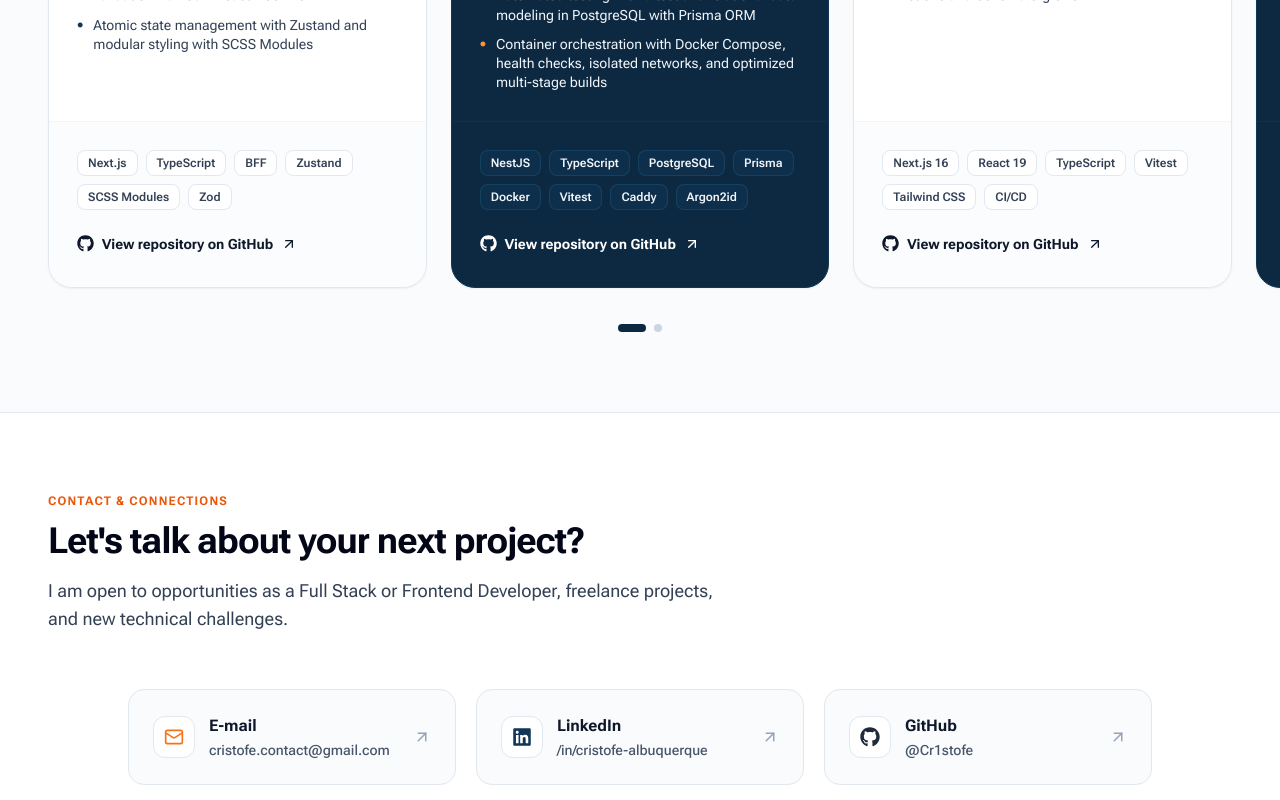
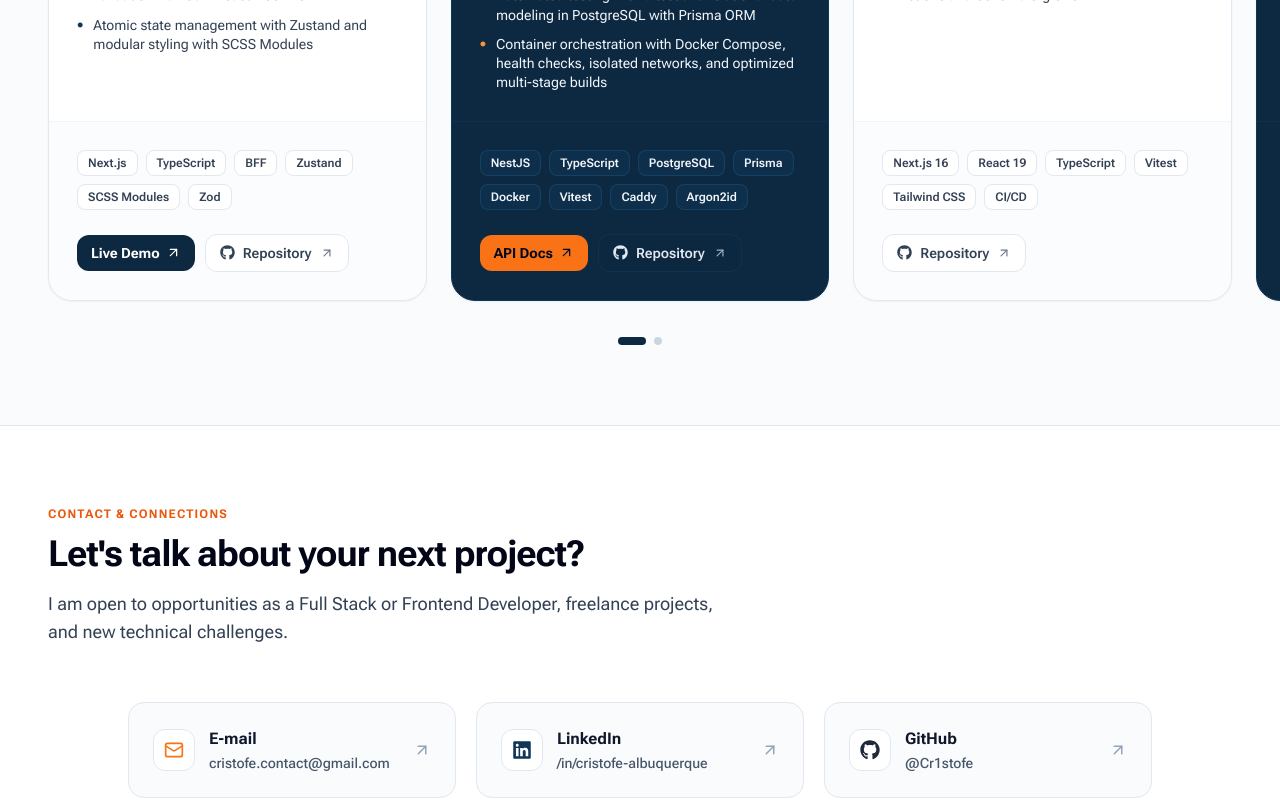
Before and after one commit to Cr1stofe/portfolio, a Next.js app: page /en in a window 1280 px wide. Shown: the part 2860-3660 px from the top of the page. Built offline with nearby package versions, Linux system fonts and the light colour scheme; no server answers.

Commit message:
feat(projects): add live demo and api docs links with standardized card actions

```diff
--- a/messages/en.json
+++ b/messages/en.json
@@ -99,7 +99,9 @@
     "title": "Featured Applications & Projects",
     "desc": "End-to-end applications — from relational data modeling and enterprise APIs to modern, responsive interfaces.",
     "highlightsLabel": "Key Features:",
-    "viewRepo": "View repository on GitHub",
+    "viewRepo": "Repository",
+    "liveDemo": "Live Demo",
+    "apiDocs": "API Docs",
     "items": {
       "lmsFront": {
         "title": "LMS — Next.js Frontend",
--- a/messages/pt.json
+++ b/messages/pt.json
@@ -99,7 +99,9 @@
     "title": "Aplicações e Projetos em Destaque",
     "desc": "Aplicações completas desenvolvidas de ponta a ponta — da modelagem relacional e APIs corporativas a interfaces fluidas e modernas.",
     "highlightsLabel": "Principais Recursos:",
-    "viewRepo": "Ver repositório no GitHub",
+    "viewRepo": "Repositório",
+    "liveDemo": "Live Demo",
+    "apiDocs": "API Docs",
     "items": {
       "lmsFront": {
         "title": "LMS — Frontend Next.js",
--- a/src/components/sections/Projects.tsx
+++ b/src/components/sections/Projects.tsx
@@ -22,6 +22,7 @@
       ],
       stack: ['Next.js', 'TypeScript', 'BFF', 'Zustand', 'SCSS Modules', 'Zod'],
       githubUrl: 'https://github.com/Cr1stofe/lms-front-next',
+      liveUrl: 'https://lms.cristofe.dev',
       featuredIcon: <Layers className="h-5 w-5" />,
       accentBg: 'bg-white',
       accentBorder: 'border-slate-200',
@@ -50,6 +51,8 @@
         'Argon2id',
       ],
       githubUrl: 'https://github.com/Cr1stofe/lms-nest-postgres',
+      liveUrl: 'https://api-veltro.cr1stofe.dev/api/docs',
+      liveLabel: t('apiDocs'),
       featuredIcon: <PlayCircle className="h-5 w-5 text-orange-400" />,
       accentBg: 'bg-ocean-700',
       accentBorder: 'border-ocean-600',
@@ -125,6 +128,7 @@
           projects={projects}
           highlightsLabel={t('highlightsLabel')}
           viewRepo={t('viewRepo')}
+          liveDemoLabel={t('liveDemo')}
         />
       </div>
     </section>
--- a/src/components/ui/ProjectsCarousel.tsx
+++ b/src/components/ui/ProjectsCarousel.tsx
@@ -20,6 +20,8 @@
   highlights: string[];
   stack: string[];
   githubUrl: string;
+  liveUrl?: string;
+  liveLabel?: string;
   featuredIcon: React.ReactNode;
   accentBg: string;
   accentBorder: string;
@@ -32,21 +34,26 @@
   projects: ProjectItem[];
   highlightsLabel: string;
   viewRepo: string;
+  liveDemoLabel?: string;
 }
 
 function ProjectCard({
   project,
   highlightsLabel,
   viewRepo,
+  liveDemoLabel,
 }: {
   project: ProjectItem;
   highlightsLabel: string;
   viewRepo: string;
+  liveDemoLabel?: string;
 }) {
+  const resolvedLiveLabel = project.liveLabel || liveDemoLabel || 'Live Demo';
+
   return (
     <div
       className={cn(
-        'group relative flex h-full cursor-pointer flex-col justify-between overflow-hidden rounded-3xl border shadow-sm transition-all duration-300 hover:-translate-y-1 hover:shadow-xl',
+        'group relative flex h-full flex-col justify-between overflow-hidden rounded-3xl border shadow-sm transition-all duration-300 hover:-translate-y-1 hover:shadow-xl',
         project.accentBg,
         project.accentBorder
       )}
@@ -60,7 +67,7 @@
         <div className="mb-5 flex items-center justify-between">
           <div
             className={cn(
-              'shadow-2xs rounded-xl border p-3',
+              'rounded-xl border p-3 shadow-2xs',
               project.accentIcon
             )}
           >
@@ -145,7 +152,7 @@
         className={cn(
           'border-t p-6 pt-5 sm:p-7',
           project.dark
-            ? 'bg-ocean-800/40 border-ocean-600/60'
+            ? 'border-ocean-600/60 bg-ocean-800/40'
             : 'border-slate-100 bg-slate-50/50'
         )}
       >
@@ -157,7 +164,7 @@
                 'rounded-lg border px-2.5 py-1 text-xs font-semibold',
                 project.dark
                   ? 'border-ocean-500/60 bg-ocean-600/50 text-slate-100'
-                  : 'shadow-2xs border-slate-200 bg-white text-slate-700'
+                  : 'border-slate-200 bg-white text-slate-700 shadow-2xs'
               )}
             >
               {tItem}
@@ -165,23 +172,46 @@
           ))}
         </div>
 
+        <div className="flex flex-wrap items-center gap-2.5">
+          {project.liveUrl && (
+            <Link
+              href={project.liveUrl}
+              target="_blank"
+              rel="noopener noreferrer"
+              className={cn(
+                'inline-flex items-center gap-1.5 rounded-xl px-3.5 py-2 text-xs font-bold transition-all sm:text-sm',
+                project.dark
+                  ? 'bg-orange-500 text-slate-950 hover:bg-orange-400 hover:shadow-md'
+                  : 'bg-ocean-700 text-white hover:bg-ocean-800 hover:shadow-md'
+              )}
+            >
+              <span>{resolvedLiveLabel}</span>
+              <ArrowUpRight
+                size={15}
+                className="transition-transform group-hover:-translate-y-0.5 group-hover:translate-x-0.5"
+              />
+            </Link>
+          )}
+
           <Link
             href={project.githubUrl}
             target="_blank"
+            rel="noopener noreferrer"
             className={cn(
-            'inline-flex items-center gap-2 text-sm font-bold transition-all after:absolute after:inset-0 after:rounded-3xl',
+              'inline-flex items-center gap-2 rounded-xl px-3.5 py-2 text-xs font-semibold transition-all sm:text-sm',
               project.dark
-              ? 'text-white hover:text-orange-400'
-              : 'text-slate-900 hover:text-ocean-700'
+                ? 'border border-ocean-600/70 bg-ocean-700/50 text-slate-200 hover:border-ocean-500 hover:bg-ocean-600/70 hover:text-white'
+                : 'border border-slate-200 bg-white text-slate-700 shadow-2xs hover:border-slate-300 hover:bg-slate-50 hover:text-slate-950'
             )}
           >
-          <FaGithub size={17} />
+            <FaGithub size={15} />
             <span>{viewRepo}</span>
             <ArrowUpRight
-            size={16}
-            className="transition-transform group-hover:-translate-y-0.5 group-hover:translate-x-0.5"
+              size={14}
+              className="opacity-70 transition-transform group-hover:-translate-y-0.5 group-hover:translate-x-0.5 group-hover:opacity-100"
             />
           </Link>
+        </div>
       </div>
     </div>
   );
@@ -191,6 +221,7 @@
   projects,
   highlightsLabel,
   viewRepo,
+  liveDemoLabel,
 }: ProjectsCarouselProps) {
   const [emblaRef, emblaApi] = useEmblaCarousel({
     align: 'start',
@@ -289,6 +320,7 @@
                 project={project}
                 highlightsLabel={highlightsLabel}
                 viewRepo={viewRepo}
+                liveDemoLabel={liveDemoLabel}
               />
             </div>
           ))}
```
Also changed, not shown: 1 other file (tests, documents, lock files or other folders). Lines whose indentation alone changed are shown as unchanged.
